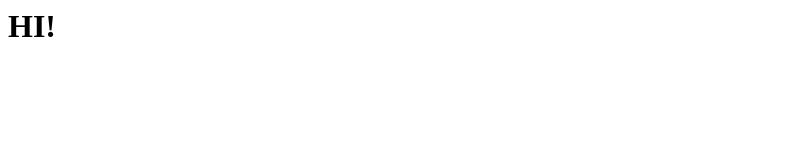
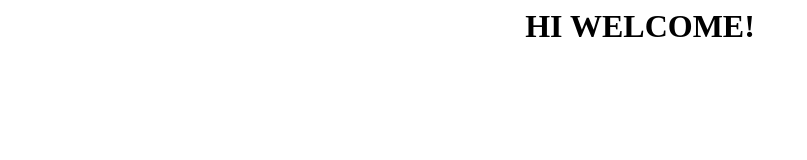
Before and after one commit to arnelfrancis/myfirstproject, a website: page index.html in a window 1280 px wide. Shown: the whole page, without its empty margins (0-807 px from the left). Drawn offline with Linux system fonts and the light colour scheme.

Commit message:
npm init --yes

```diff
--- a/index.html
+++ b/index.html
@@ -5,7 +5,12 @@
 
 <body>
 
-<h1>HI!</h1>
+
+
+<center>
+<h1>HI WELCOME!</h1>
+</center>
+
 
 </body>
 
```
Also changed, not shown: package.json (added, +20 -0 lines), 1 other file.
